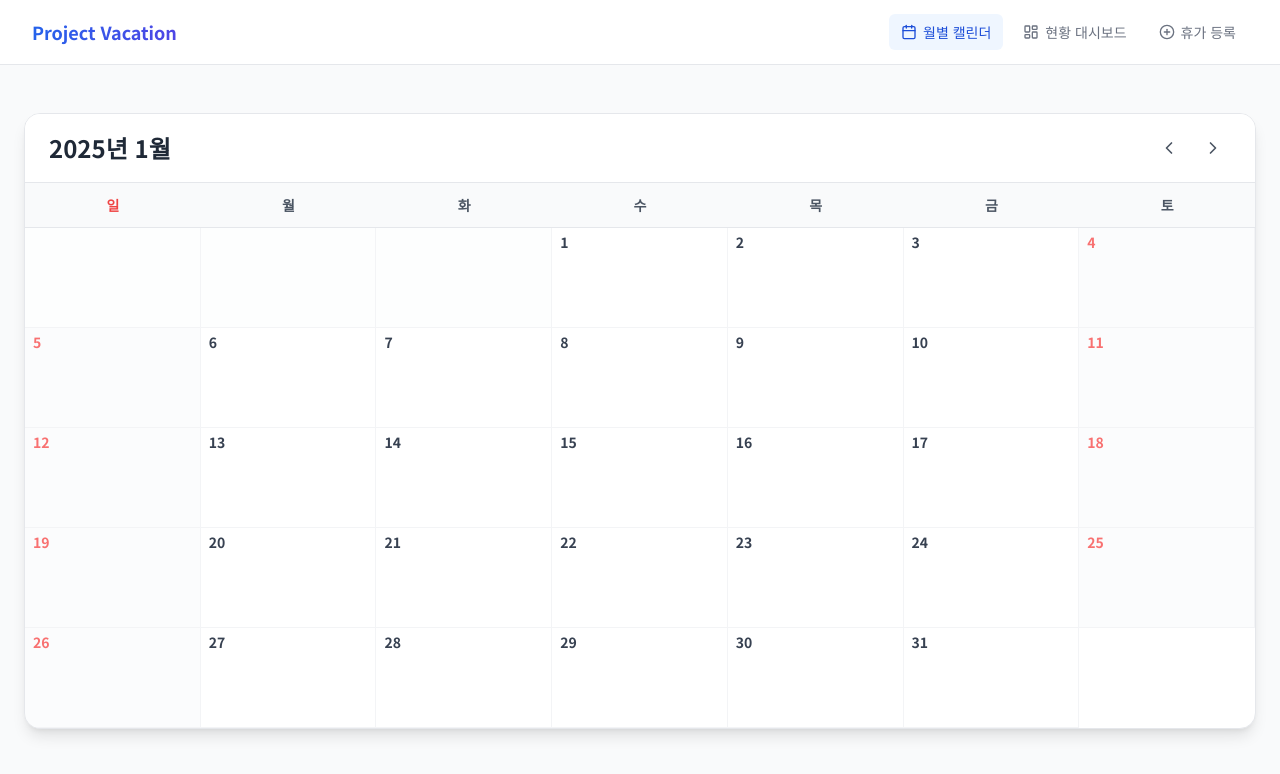
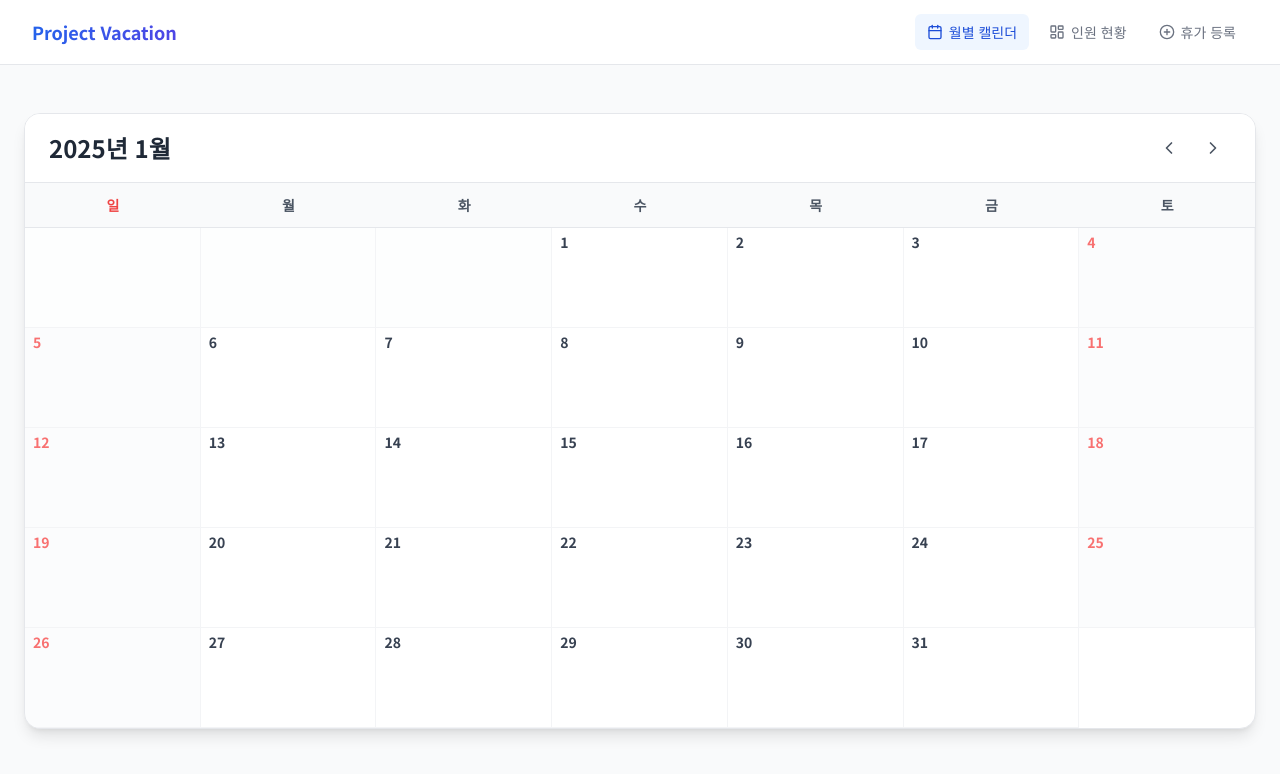
Before and after one commit to woong-ninano/Project-Vacation-Calendar, a React (Vite) app: page / in a window 1280 px wide. Shown: the top 774 px of the page. Built offline with nearby package versions, Linux system fonts and the light colour scheme.

Commit message:
feat: Update dashboard tab label
Changes the "현황 대시보드" label to "인원 현황" to more accurately reflect the content displayed on the dashboard, which focuses on resource and personnel status rather than a general overview.

```diff
--- a/App.tsx
+++ b/App.tsx
@@ -40,7 +40,7 @@ function App() {
             </div>
             <div className="flex space-x-1 sm:space-x-2 items-center justify-between sm:justify-end w-full sm:w-auto bg-gray-50 sm:bg-transparent p-1 sm:p-0 rounded-lg">
               <NavButton tab={Tab.CALENDAR} label="월별 캘린더" icon={Calendar} />
-              <NavButton tab={Tab.DASHBOARD} label="현황 대시보드" icon={LayoutDashboard} />
+              <NavButton tab={Tab.DASHBOARD} label="인원 현황" icon={LayoutDashboard} />
               <NavButton tab={Tab.REGISTER} label="휴가 등록" icon={PlusCircle} />
             </div>
           </div>
```
